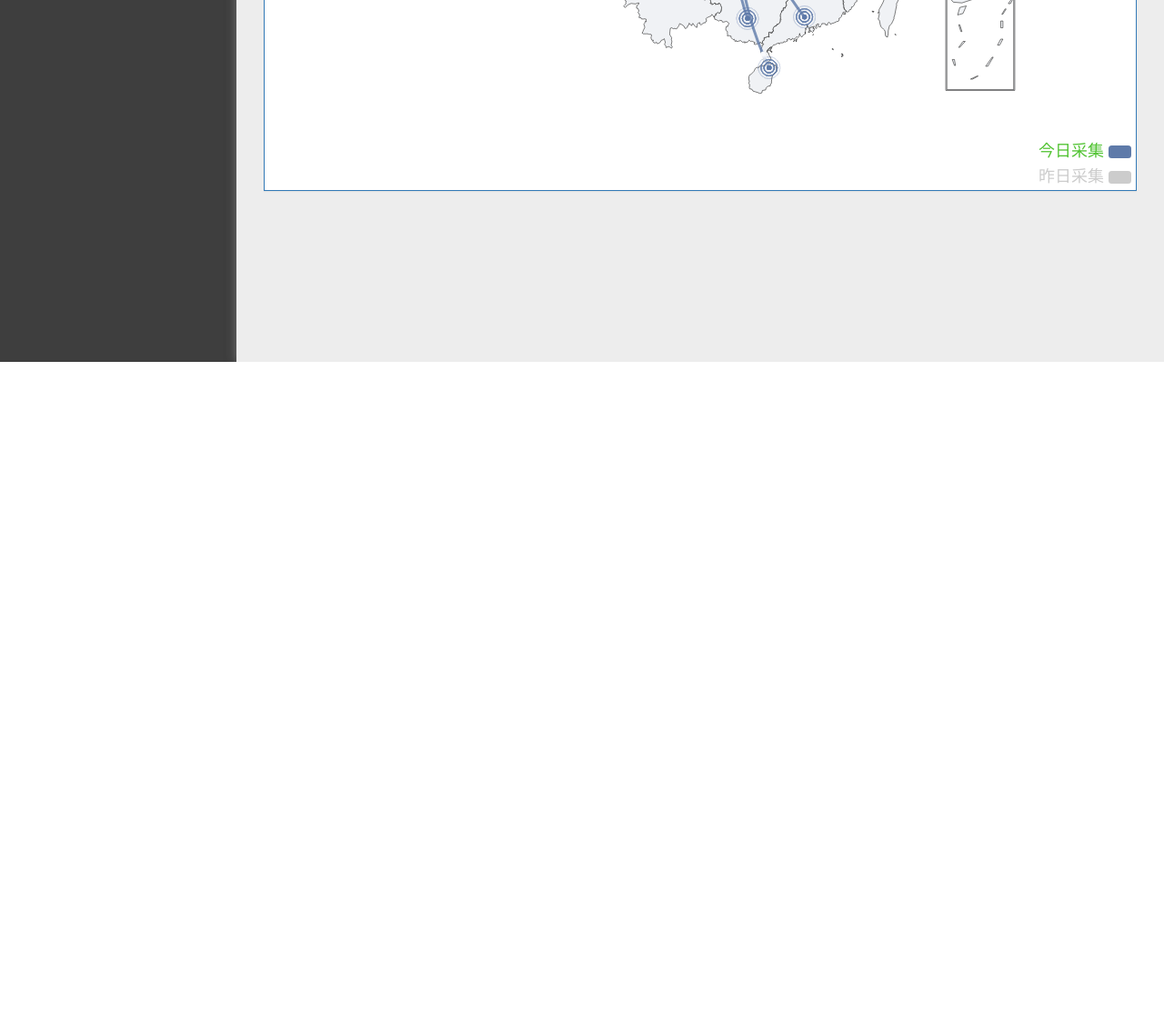
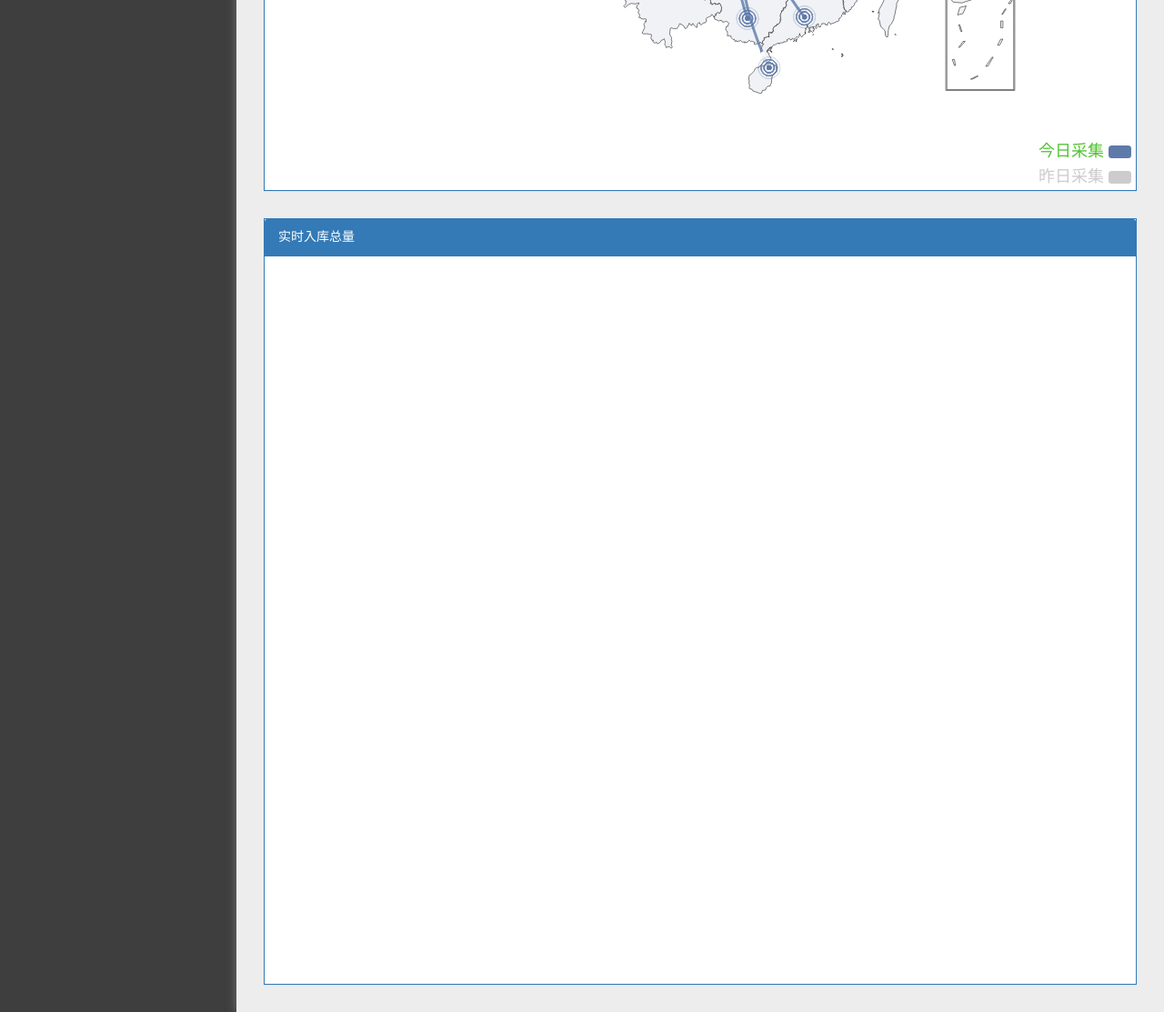
Before and after one commit to liwei123o0/SpiderStart, a Django app: page /serversql/ in a window 1280 px wide. Shown: the part 857-1970 px from the top of the page at 91% size. Before the commit the page ends 1255 px from the top, so only its background shows below. Run offline with Django 3.2, Linux system fonts and the light colour scheme; some libraries are stand-ins or nearby versions.

Commit message:
2016-11-8 4.0

```diff
--- a/app/templates/serverSQL.html
+++ b/app/templates/serverSQL.html
@@ -15,6 +15,11 @@
                 <div id="main" style="height: 800px;">
                 </div>
             </div>
+            <div class="panel panel-primary">
+                <div class="panel-heading">实时入库总量</div>
+                <div id="main1" style="height: 800px;">
+                </div>
+            </div>
         </div>
     </div>
 {% endblock %}
@@ -24,6 +29,7 @@
     <script type="text/javascript">
 
         var myChart = echarts.init(document.getElementById('main'));
+        var myChart1 = echarts.init(document.getElementById('main1'));
         var geoCoordMap = {
             '北京': [116.4551, 40.2539],
             '天津': [117.4219, 39.4189],
@@ -151,7 +157,7 @@
                         },
                         label: {
                             emphasis: {
-                                show: true,
+                                show: true
 
                             }
                         },
```
